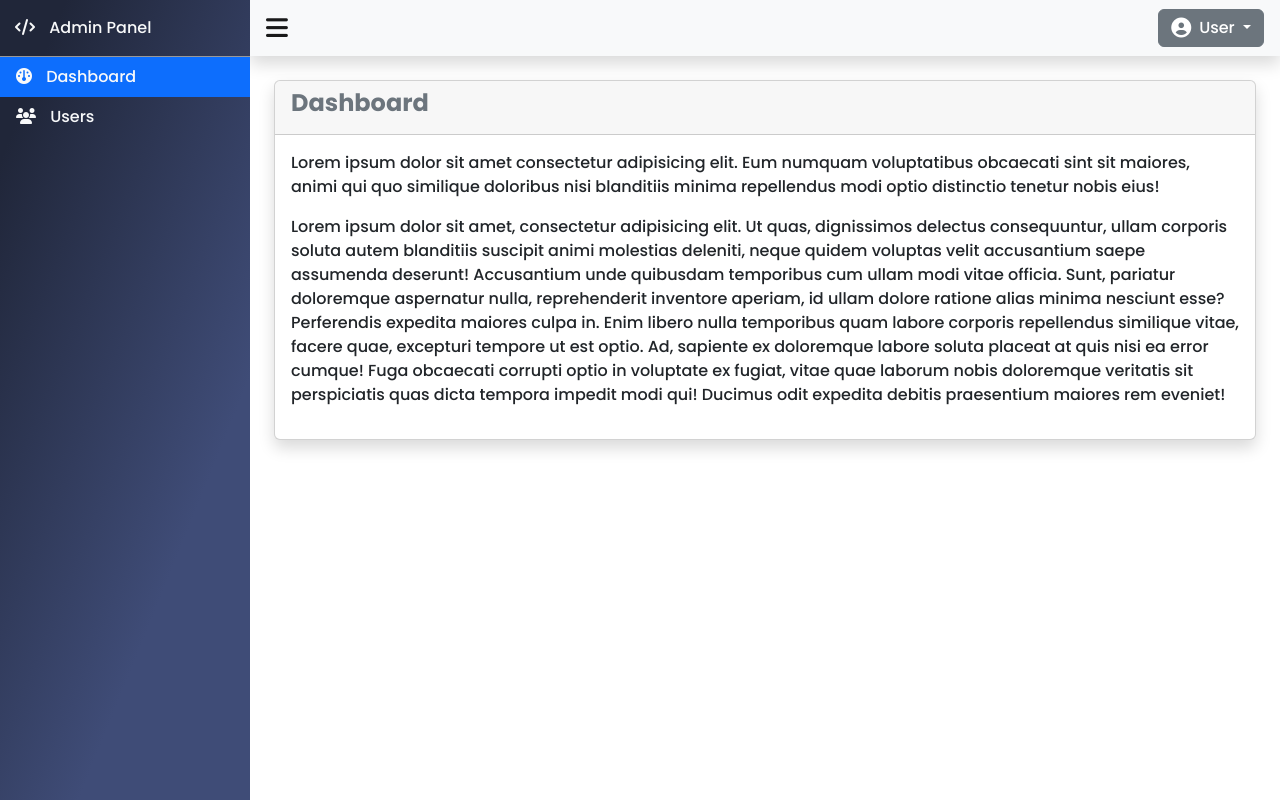
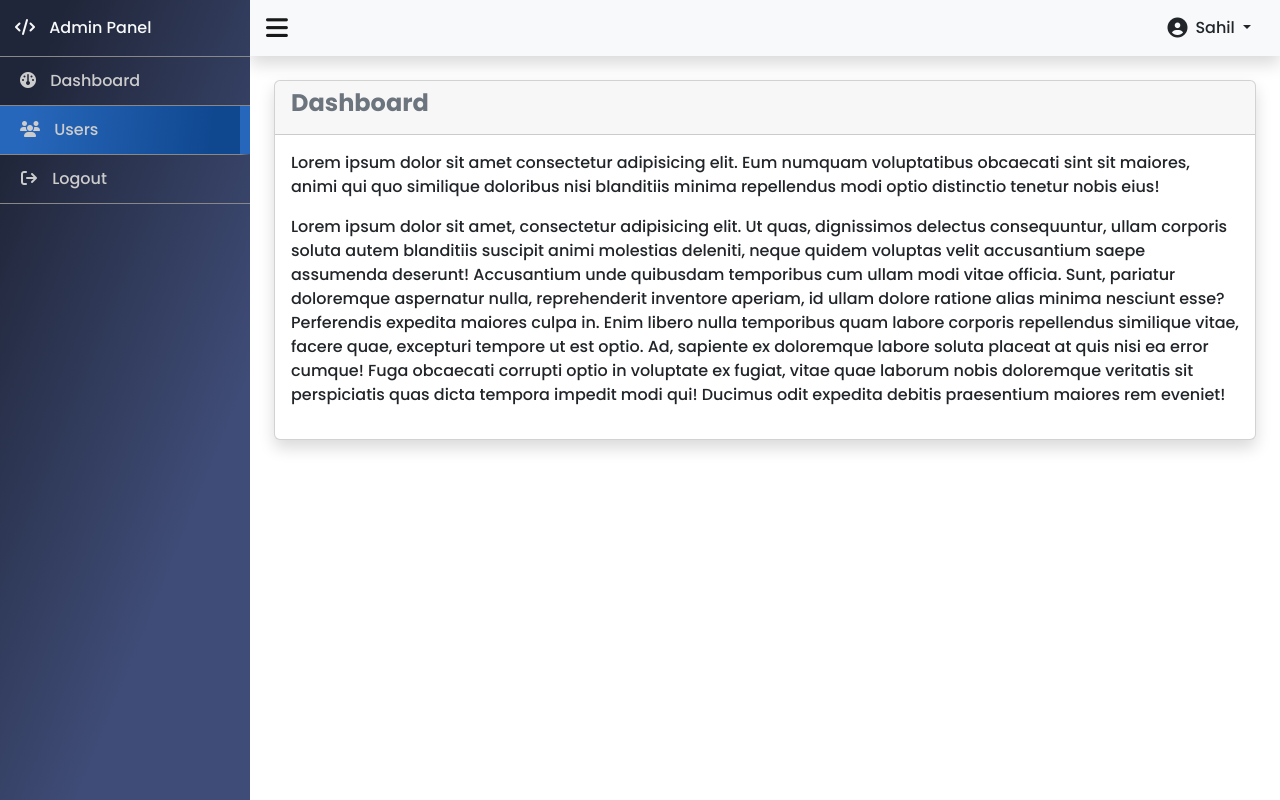
Before and after one commit to DCodeMania/admin-panel-bootstrap-5, a website: page index.html in a window 1280 px wide. Drawn offline with nearby package versions, Linux system fonts and the light colour scheme.

Commit message:
modified:   index.html modified:   public/css/main.css modified:   public/scss/main.scss

```diff
--- a/index.html
+++ b/index.html
@@ -17,7 +17,7 @@
       <div class="sidebar">
         <div class="admin_brand d-flex justify-content-between align-items-baseline">
           <div>
-            <a class="nav-link text-light rounded-0" href="#">
+            <a class="nav-link text-light" href="#">
               <span class="icon"><i class="fas fa-code"></i></span>
               <span class="menu">Admin Panel</span>
             </a>
@@ -29,17 +29,24 @@
         <ul class="nav nav-pills flex-column">
 
           <li class="nav-item">
-            <a class="nav-link text-light active rounded-0" href="#">
+            <a class="nav-link" href="#">
               <span class="icon" data-bs-toggle="tooltip" data-bs-title="Dashboard"><i
                   class="fas fa-dashboard"></i></span>
               <span class="menu">Dashboard</span>
             </a>
           </li>
 
-          <li class="nav-item">
-            <a class="nav-link text-light rounded-0" href="#">
+          <li class="nav-item active">
+            <a class="nav-link" href="#">
               <span class="icon" data-bs-toggle="tooltip" data-bs-title="Users"><i class="fas fa-users"></i></span>
               <span class="menu">Users</span>
+            </a>
+          </li>
+
+          <li class="nav-item">
+            <a class="nav-link" href="#">
+              <span class="icon" data-bs-toggle="tooltip" data-bs-title="Logout"><i class="fas fa-sign-out"></i></span>
+              <span class="menu">Logout</span>
             </a>
           </li>
 
@@ -63,9 +70,9 @@
             <div class="fw-bold text-secondary d-md-none d-block">Admin Panel</div>
 
             <div class="dropdown">
-              <button class="btn btn-secondary dropdown-toggle" type="button" data-bs-toggle="dropdown"
+              <button class="btn bg-transparent dropdown-toggle" type="button" data-bs-toggle="dropdown"
                 aria-expanded="false">
-                <i class="fas fa-user-circle fa-lg me-2"></i>User
+                <i class="fas fa-user-circle fa-lg me-2"></i>Sahil
               </button>
               <ul class="dropdown-menu dropdown-menu-end">
                 <li><a class="dropdown-item" href="#"><i class="fa-solid fa-address-card me-2"></i>Profile</a></li>
@@ -109,6 +116,7 @@
           </div>
         </main>
         <!-- main content end -->
+
       </div>
     </div>
     <script src="node_modules/bootstrap/dist/js/bootstrap.bundle.min.js"></script>
--- a/public/scss/main.scss
+++ b/public/scss/main.scss
@@ -23,10 +23,35 @@ body {
 		z-index: 1052;
 		.admin_brand {
 			padding: 16px 15px 16px 15px;
-			border-bottom: 1px solid #999;
+			border-bottom: 1px solid #888;
 		}
 		.icon {
 			padding-right: 10px;
+		}
+		.nav-item {
+			padding: 4px;
+			border-bottom: 1px solid #888;
+
+			.nav-link {
+				color: #ccc !important;
+			}
+			&:hover {
+				background-image: radial-gradient(
+					circle 610px at 5.2% 51.6%,
+					rgba(5, 8, 114, 1) 0%,
+					rgba(7, 3, 53, 1) 97.5%
+				);
+				border-right: 10px solid transparent;
+			}
+			&.active {
+				color: #eee !important;
+				background-image: linear-gradient(
+					96.5deg,
+					rgba(39, 103, 187, 1) 10.4%,
+					rgba(16, 72, 144, 1) 87.7%
+				);
+				border-right: 10px solid transparent;
+			}
 		}
 	}
 	&.show_pc {
@@ -49,7 +74,6 @@ body {
 
 @media (max-width: 768px) {
 	.wrapper {
-		display: block;
 		.sidebar {
 			width: 0;
 			position: absolute;
```
Also changed, not shown: public/css/main.css.
